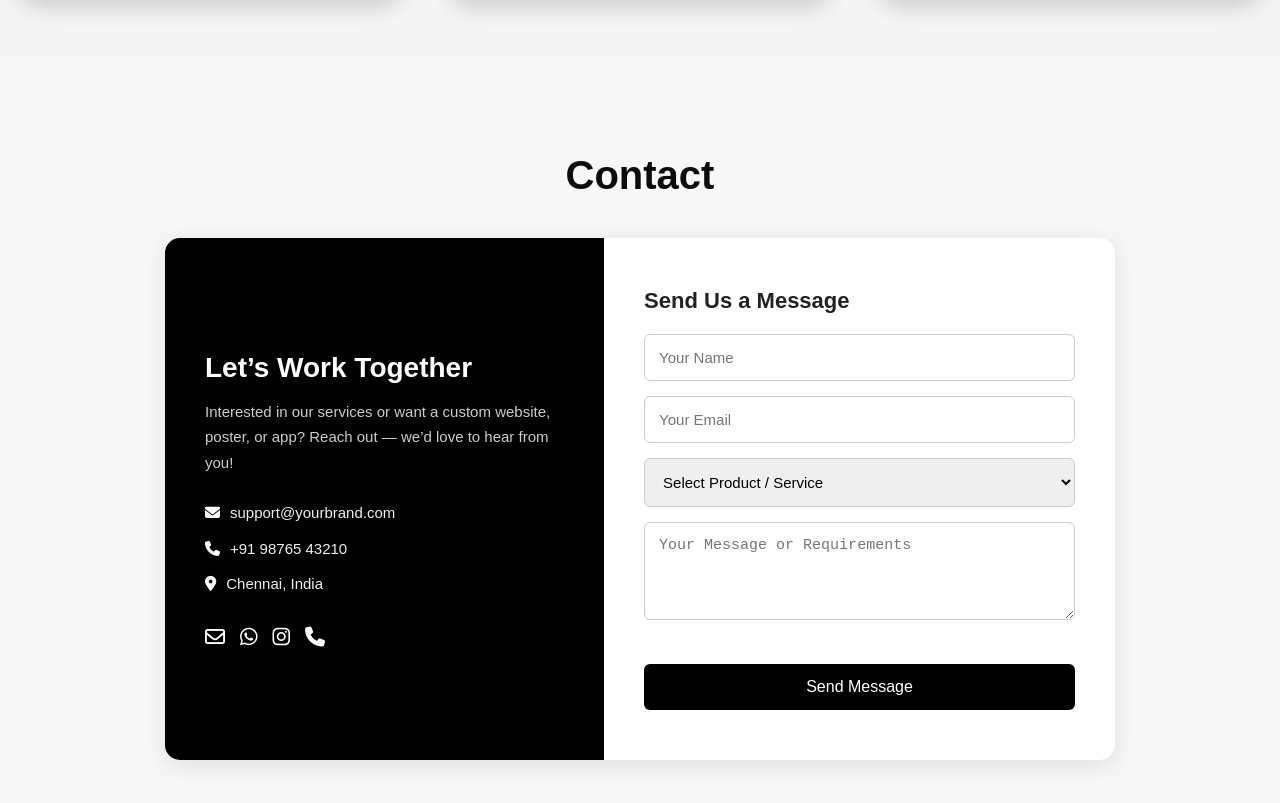
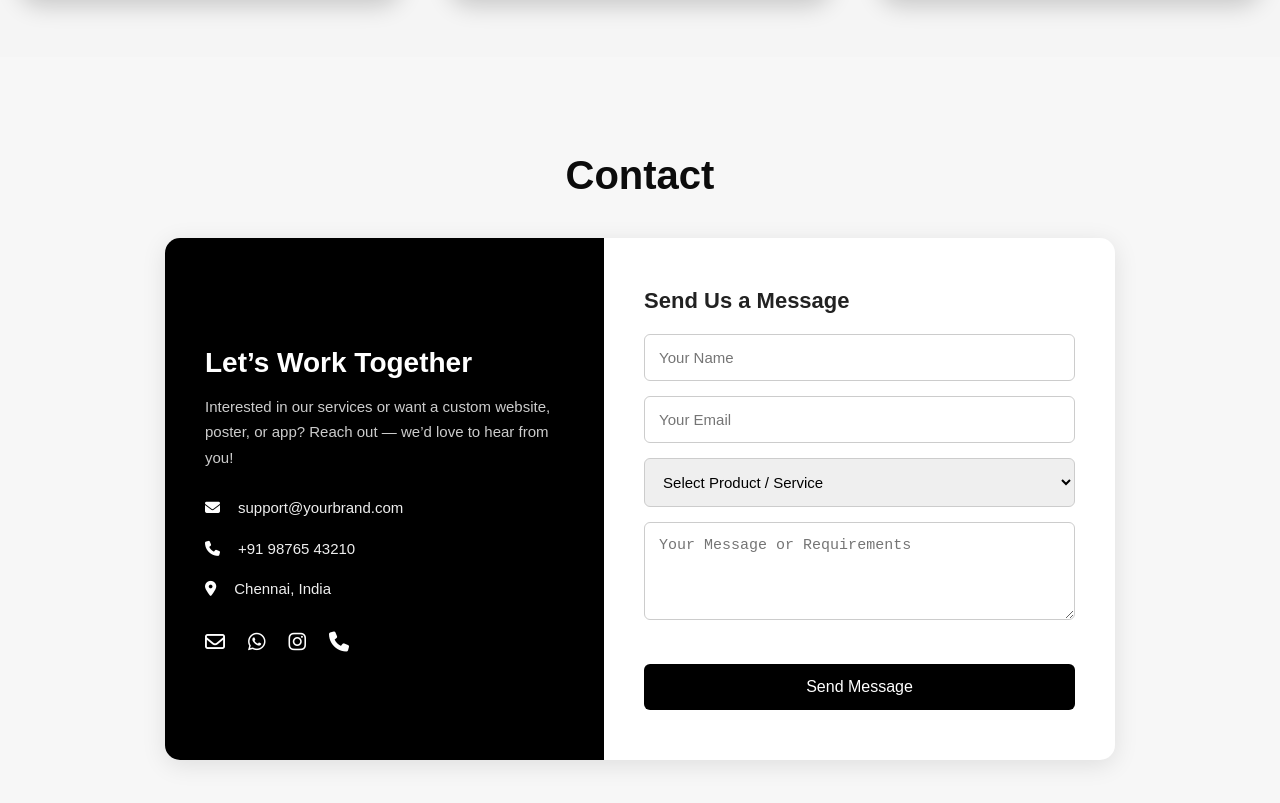
Before and after one commit to dhanush523/MiniCode-Studio, a plain HTML site: page index.html in a window 1280 px wide. Shown: the part 1485-2288 px from the top of the page. Drawn offline with Linux system fonts and the light colour scheme.

Commit message:
Your update message

```diff
--- a/index.css
+++ b/index.css
@@ -368,12 +368,7 @@ button:hover {
 
 
 /* ----------------------------------------------------------------------------------------------- */
- /* * {
-      box-sizing: border-box;
-      margin: 0;
-      padding: 0;
-      font-family: 'Poppins', sans-serif;
-    } */
+ /*  */
 
 
     #contact {
@@ -383,7 +378,10 @@ button:hover {
       align-items: center;
       flex-direction: column;
       min-height: 100vh;
+            padding: 30px 10px;
+
     }
+
 
     .contact-wrapper {
       display: flex;
@@ -405,7 +403,6 @@ button:hover {
       display: flex;
       flex-direction: column;
       justify-content: center;
-  text-align: left;
     }
 
     .contact-info h2 {
@@ -420,23 +417,15 @@ button:hover {
       margin-bottom: 25px;
     }
 
-.contact-info .info {
-  display: flex;
-  flex-direction: column;
-  gap: 10px;
-}
-
     .contact-info .info p {
-  display: flex;
-  align-items: center;
-  gap: 10px;
-  margin: 0;
+      margin-bottom: 10px;
       font-size: 15px;
       color: #eee;
     }
 
     .contact-info i {
-  color: #fff;
+      color: #ffffff;
+      margin-right: 8px;
     }
 
     /* Social Icons */
@@ -447,7 +436,8 @@ button:hover {
     }
 
     .social-icons a {
-  color: #fff;
+
+      color: #000;
       font-size: 20px;
       display: flex;
       align-items: center;
@@ -457,7 +447,8 @@ button:hover {
     }
 
     .social-icons a:hover {
-  color: #ff3b1f;
+      /* background: #ff3b1f; */
+      color: #fff;
       transform: translateY(-3px);
     }
 
@@ -515,7 +506,9 @@ footer {
       font-size: 14px;
     }
 
-/* Responsive Styles */
+
+
+    /* Adjust contact-wrapper for smaller screens */
 @media (max-width: 900px) {
   .contact-wrapper {
     flex-direction: column;
@@ -529,11 +522,11 @@ footer {
 
   .contact-info {
     text-align: center;
-    border-radius: 15px 15px 0 0;
+    border-radius: 15px 15px 0 0; /* smooth top corners */
   }
 
   .contact-form {
-    border-radius: 0 0 15px 15px;
+    border-radius: 0 0 15px 15px; /* smooth bottom corners */
   }
 
   .social-icons {
@@ -543,6 +536,7 @@ footer {
   }
 }
 
+/* Extra small screens */
 @media (max-width: 480px) {
   .contact-wrapper {
     width: 100%;
@@ -577,13 +571,32 @@ footer {
     height: 34px;
     font-size: 14px;
   }
-
-  .contact-info .info {
-    flex-direction: column;
-    align-items: center;
 }
 
+/* Container for contact info items */
+.contact-info .info {
+  display: flex;
+  flex-direction: column;
+  gap: 15px; /* space between items */
+}
+
+/* Each info item */
 .contact-info .info p {
-    justify-content: center;
+  display: flex;
+  align-items: center;
+margin-right: 50%;
+  gap: 10px; /* space between icon and text */
+  font-size: 15px;
+  color: #eee;
+  margin: 0;
+}
+
+/* Horizontal layout for larger screens */
+@media (min-width: 600px) {
+  .contact-info .info {
+    flex-direction: row;
+    display: flex;
+  flex-direction: column;
+  gap: 15px; /* space between items */
   }
 }
```
Lines whose indentation alone changed are shown as unchanged.
